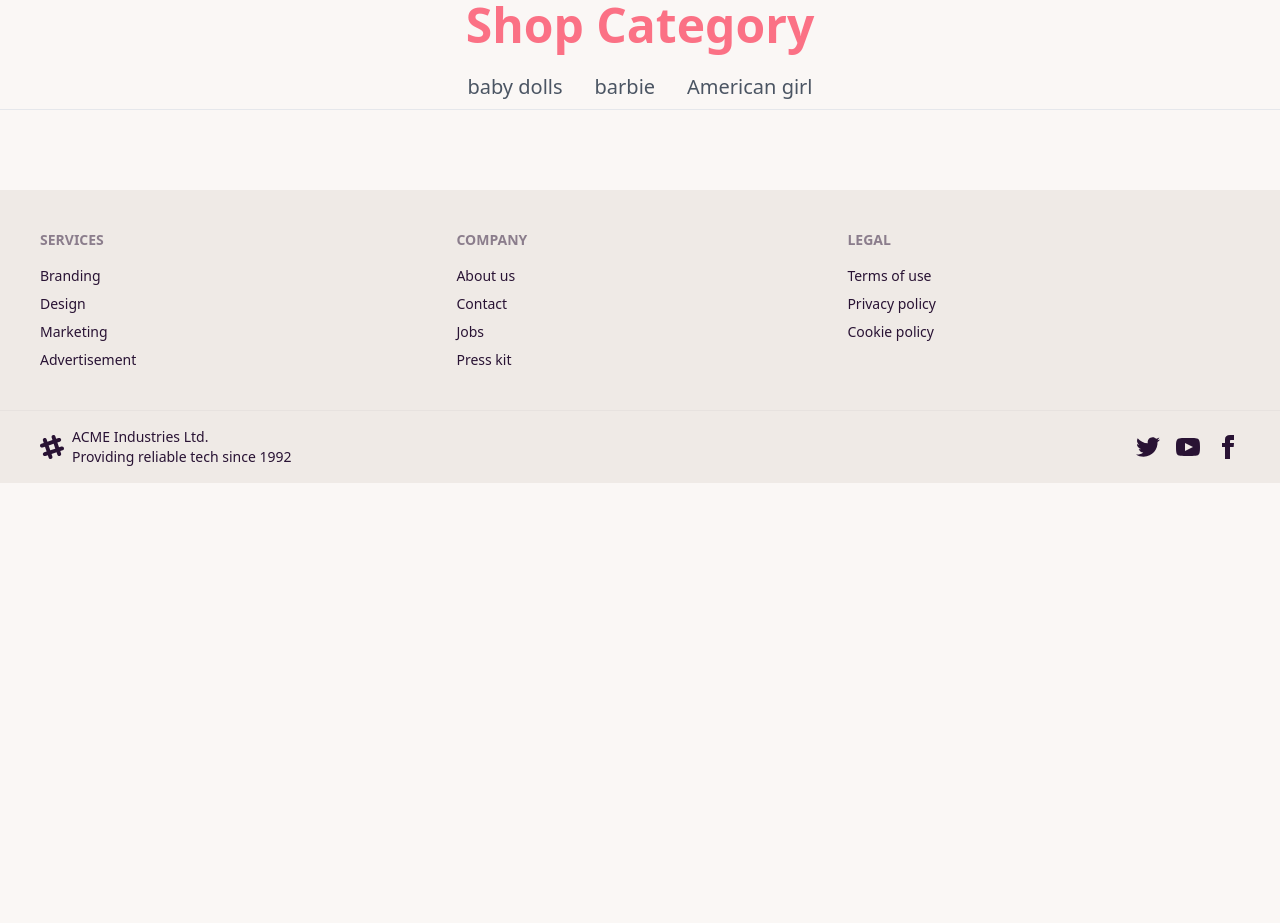
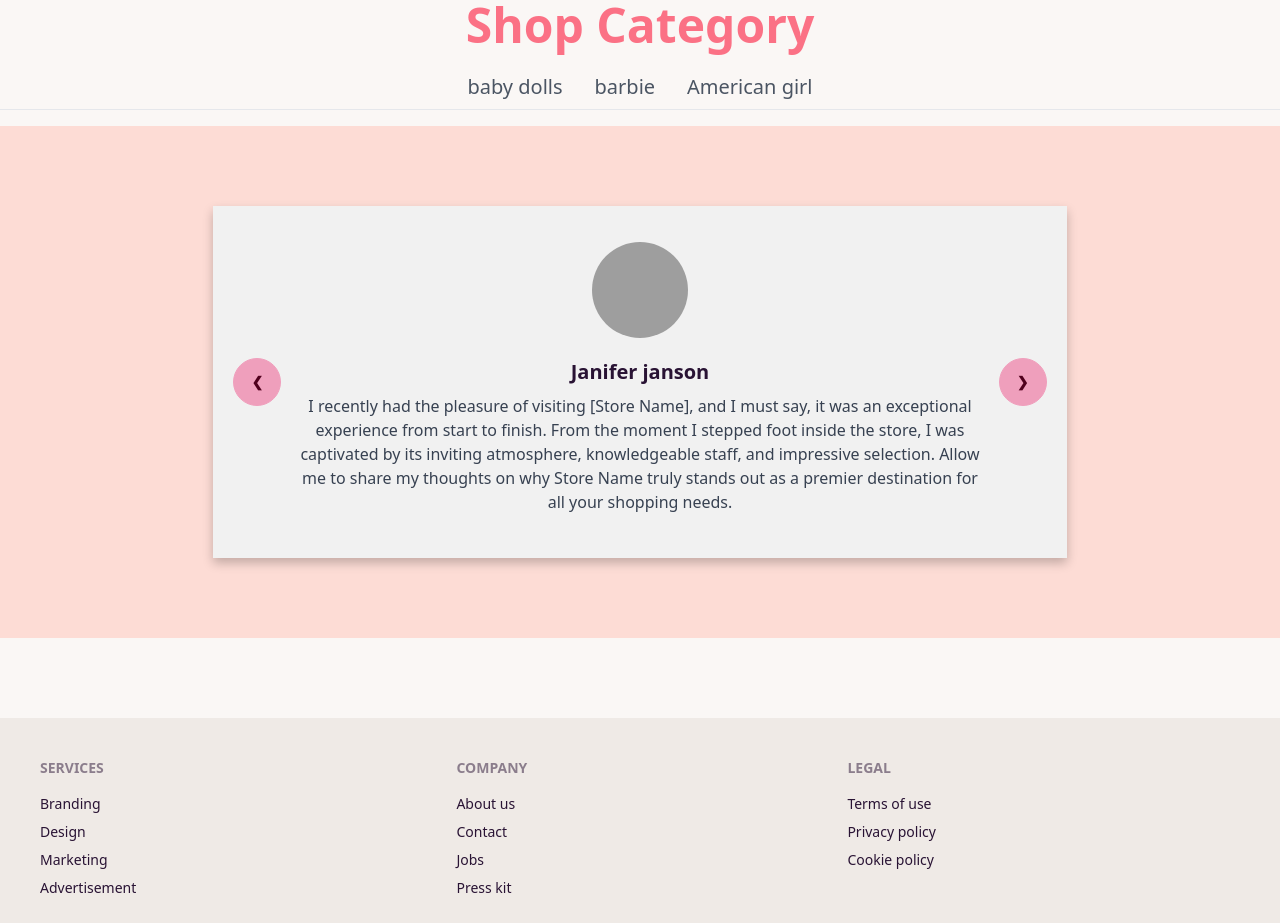
Before and after one commit to jhimi01/doll-galaxy, a React (Vite) app: page / in a window 1280 px wide. Shown: the part 2260-3183 px from the top of the page. Before the commit the page ends 2743 px from the top, so only its background shows below. Built offline with nearby package versions, Linux system fonts and the light colour scheme; grey boxes are pictures that could not be loaded.

Commit message:
extra section 2

```diff
--- a/src/HomePage/Home/Home.jsx
+++ b/src/HomePage/Home/Home.jsx
@@ -1,17 +1,15 @@
 import About from "../About/About";
 import Banner from "../Banner/Banner";
 import GallerySection from "../GallerySecion/GallerySection";
+import ReviewPage from "../ReviewPage/ReviewPage";
 import ShopCategory from "../ShopCategory/ShopCategory";
-import SliderLogo from "../Sliderlogo/SliderLogo";
+
 
 const Home = () => {
     return (
         <div>
           <div>
           <Banner></Banner>
-          </div>
-          <div>
-            <SliderLogo></SliderLogo>
           </div>
           <div>
             <About></About>
@@ -22,6 +20,9 @@ const Home = () => {
            <div>
             <ShopCategory></ShopCategory>
            </div>
+           <div className="bg-[#fddcd5] py-20">
+            <ReviewPage></ReviewPage>
+           </div>
 
         </div>
     );
--- /dev/null
+++ b/src/HomePage/ReviewPage/ReviewPage.css
@@ -0,0 +1,5 @@
+.shadow-div{
+    background-color: #f1f1f1; /* Replace with your desired background color */
+    box-shadow: 0 5px 10px rgba(0, 0, 0, 0.233); /* Adjust the shadow properties */
+
+}
--- /dev/null
+++ b/src/HomePage/ReviewPage/ReviewPage.jsx
@@ -0,0 +1,55 @@
+import './ReviewPage.css'
+
+const ReviewPage = () => {
+    return (
+        <div className="carousel w-2/3 py-9 mx-auto shadow-div">
+  <div id="slide1" className="carousel-item relative w-full ">
+
+    <div className="w-full flex items-center justify-center flex-col px-20">
+        <img className="mb-5 rounded-full h-24 w-24" src="https://encrypted-tbn0.gstatic.com/images?q=tbn:ANd9GcSRKouGaC5wkHjgKIuSSZTrTBBQWc5gEIOPFw&usqp=CAU" alt="user" />
+        <h3 className="text-xl font-bold">Janifer janson</h3>
+        <p className="text-gray-700 text-center my-2">I recently had the pleasure of visiting [Store Name], and I must say, it was an exceptional experience from start to finish. From the moment I stepped foot inside the store, I was captivated by its inviting atmosphere, knowledgeable staff, and impressive selection. Allow me to share my thoughts on why Store Name truly stands out as a premier destination for all your shopping needs.</p>
+    </div>
+    <div className="absolute flex justify-between transform -translate-y-1/2 left-5 right-5 top-1/2">
+      <a href="#slide4" className="btn btn-circle btn-secondary">❮</a>
+      <a href="#slide2" className="btn btn-circle btn-secondary">❯</a>
+    </div>
+  </div>
+  <div id="slide2" className="carousel-item relative w-full">
+  <div className="w-full flex items-center justify-center flex-col px-20">
+        <img className="mb-5 rounded-full h-24 w-24" src="https://encrypted-tbn0.gstatic.com/images?q=tbn:ANd9GcTSrdB8rRgA1qgkw0ckcTrhIa0kpV2ILvbMWg&usqp=CAU" alt="user" />
+        <h3 className="text-xl font-bold">Janifer janson</h3>
+        <p className="text-gray-700 text-center my-2">I recently had the pleasure of visiting [Store Name], and I must say, it was an exceptional experience from start to finish. From the moment I stepped foot inside the store, I was captivated by its inviting atmosphere, knowledgeable staff, and impressive selection. Allow me to share my thoughts on why Store Name truly stands out as a premier destination for all your shopping needs.</p>
+    </div>
+    <div className="absolute flex justify-between transform -translate-y-1/2 left-5 right-5 top-1/2">
+      <a href="#slide1" className="btn btn-circle btn-secondary">❮</a>
+      <a href="#slide3" className="btn btn-circle btn-secondary">❯</a>
+    </div>
+  </div>
+  <div id="slide3" className="carousel-item relative w-full">
+  <div className="w-full flex items-center justify-center flex-col px-20">
+        <img className="mb-5 rounded-full h-24 w-24" src="https://encrypted-tbn0.gstatic.com/images?q=tbn:ANd9GcTsIlzGp1laQheiAAjrbJJ3pasHLjMBnIUEZg&usqp=CAU" alt="user" />
+        <h3 className="text-xl font-bold">Janifer janson</h3>
+        <p className="text-gray-700 text-center my-2">I recently had the pleasure of visiting [Store Name], and I must say, it was an exceptional experience from start to finish. From the moment I stepped foot inside the store, I was captivated by its inviting atmosphere, knowledgeable staff, and impressive selection. Allow me to share my thoughts on why Store Name truly stands out as a premier destination for all your shopping needs.</p>
+    </div>
+    <div className="absolute flex justify-between transform -translate-y-1/2 left-5 right-5 top-1/2">
+      <a href="#slide2" className="btn btn-circle btn-secondary">❮</a>
+      <a href="#slide4" className="btn btn-circle btn-secondary">❯</a>
+    </div>
+  </div>
+  <div id="slide4" className="carousel-item relative w-full">
+  <div className="w-full flex items-center justify-center flex-col px-20">
+        <img className="mb-5 rounded-full h-24 w-24" src="https://encrypted-tbn0.gstatic.com/images?q=tbn:ANd9GcT0aVl4ZqBCLLz7RjbmI6_Zz6Ul4SGEFxtfvuq-pl_Jl8yjNaJcllb7BezSqKXOaO6FCiQ&usqp=CAU" alt="user" />
+        <h3 className="text-xl font-bold">Janifer janson</h3>
+        <p className="text-gray-700 text-center my-2">I recently had the pleasure of visiting [Store Name], and I must say, it was an exceptional experience from start to finish. From the moment I stepped foot inside the store, I was captivated by its inviting atmosphere, knowledgeable staff, and impressive selection. Allow me to share my thoughts on why Store Name truly stands out as a premier destination for all your shopping needs.</p>
+    </div>
+    <div className="absolute flex justify-between transform -translate-y-1/2 left-5 right-5 top-1/2">
+      <a href="#slide3" className="btn btn-circle btn-secondary">❮</a>
+      <a href="#slide1" className="btn btn-circle btn-secondary">❯</a>
+    </div>
+  </div>
+</div>
+    );
+};
+
+export default ReviewPage;
```
Also changed, not shown: src/HomePage/Sliderlogo/SliderLogo.jsx (deleted, +0 -8 lines).
